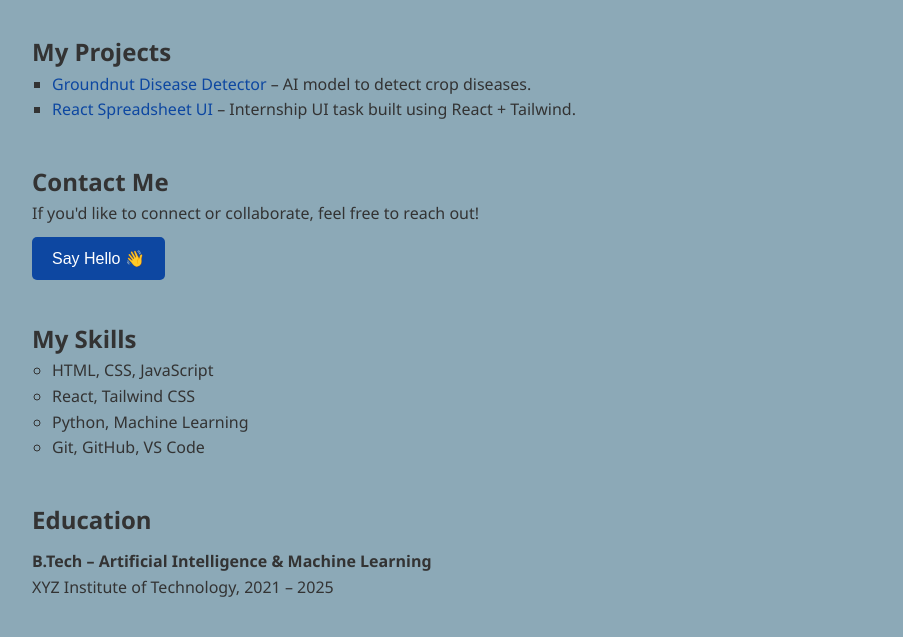
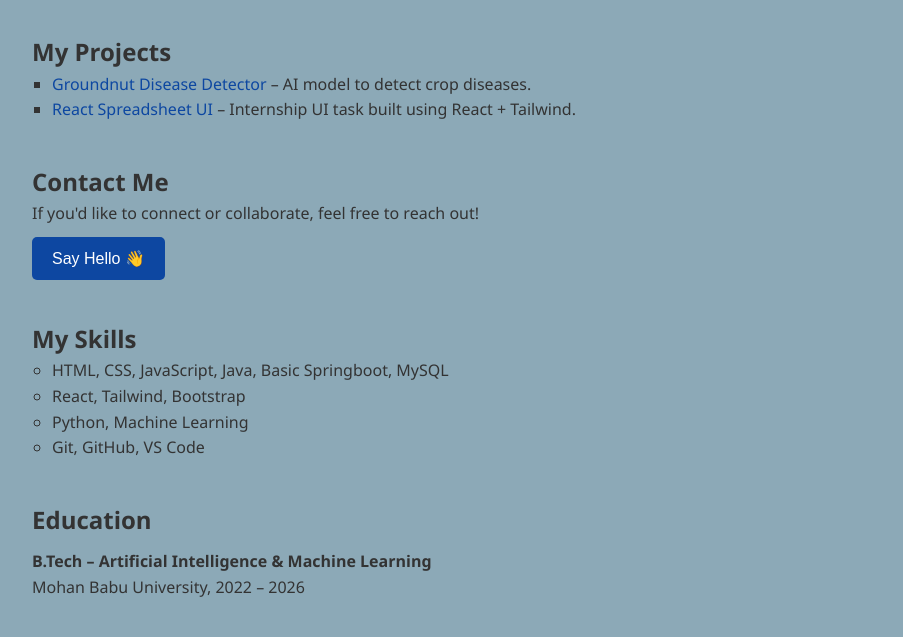
Before and after one commit to ruthvik-sai-1521/Apex-task-1, a plain HTML site: page index.html in a window 1280 px wide. Shown: the part 524-1161 px from the top of the page, without its empty margins (178-1081 px from the left). Drawn offline with Linux system fonts and the light colour scheme.

Commit message:
Information changes in the main page.

```diff
--- a/index.html
+++ b/index.html
@@ -50,8 +50,8 @@
     <section class="skills container">
       <h2>My Skills</h2>
       <ul>
-        <li>HTML, CSS, JavaScript</li>
-        <li>React, Tailwind CSS</li>
+        <li>HTML, CSS, JavaScript, Java, Basic Springboot, MySQL</li>
+        <li>React, Tailwind, Bootstrap</li>
         <li>Python, Machine Learning</li>
         <li>Git, GitHub, VS Code</li>
       </ul>
@@ -62,7 +62,7 @@
       <p>
         <strong>B.Tech – Artificial Intelligence & Machine Learning</strong
         ><br />
-        XYZ Institute of Technology, 2021 – 2025
+        Mohan Babu University, 2022 – 2026
       </p>
     </section>
 
```
